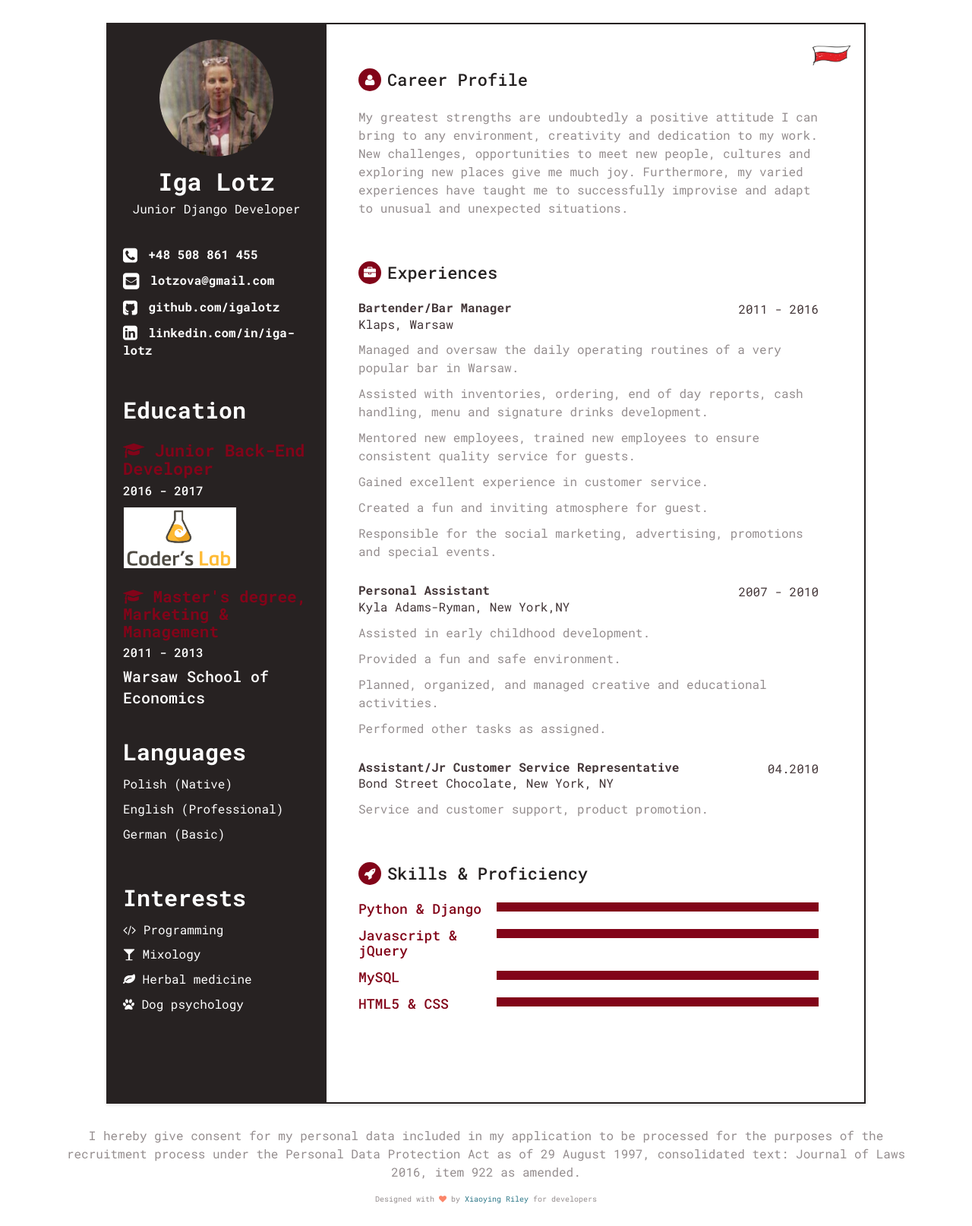
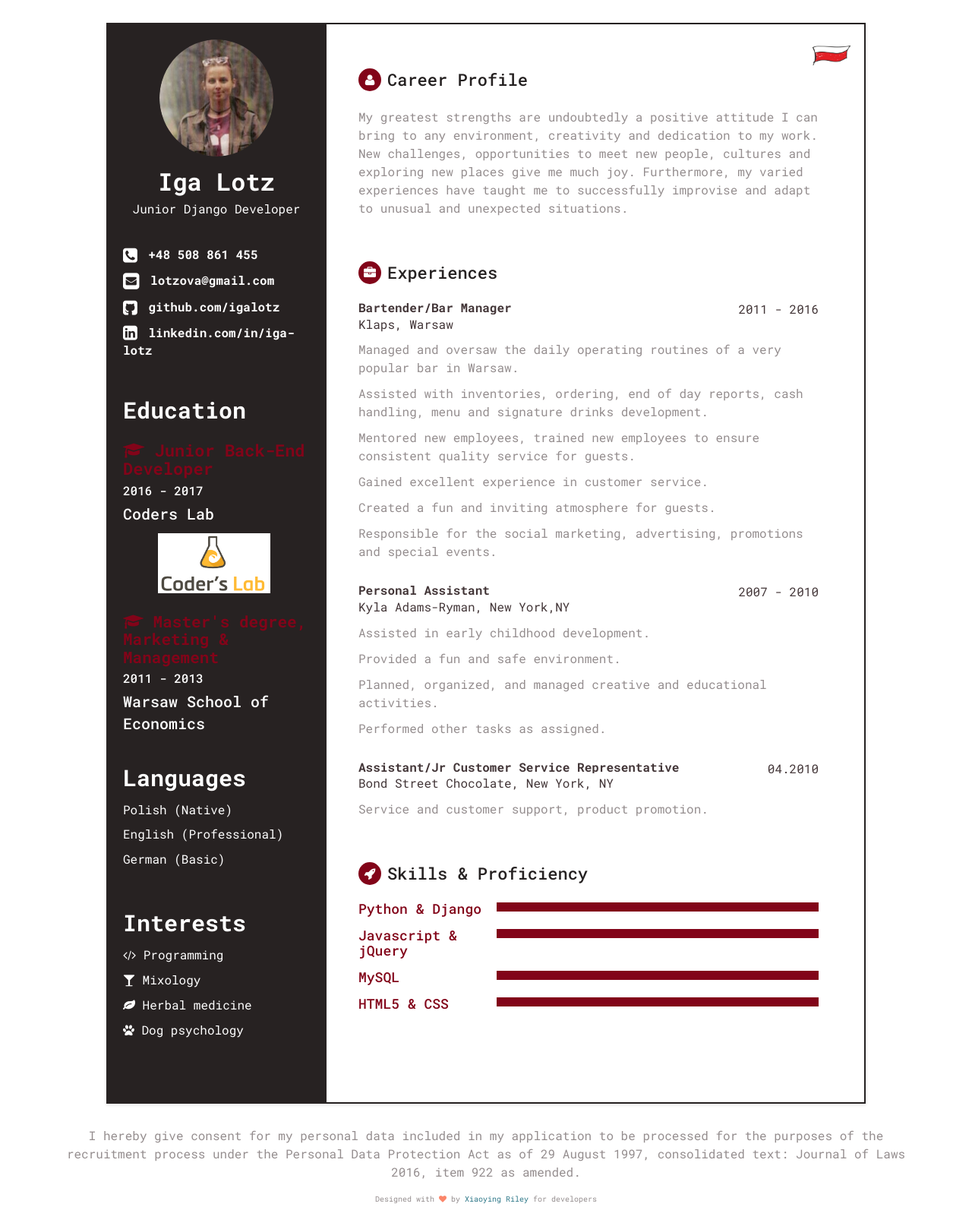
Before and after one commit to igalotz/cv, a Jekyll site: the page built from index.html, in a window 1280 px wide, cut to the strip 0-1614 px from the top of the page. Shown: the whole strip at 76% size. Built offline with Jekyll 4.4.1, drawn with Linux system fonts in a browser that asks for light colours.

Commit message:
corections added

```diff
--- a/_includes/education.html
+++ b/_includes/education.html
@@ -3,6 +3,8 @@
 <div class="item">
     <h4 class="degree"><i class="fa fa-graduation-cap"></i> Junior Back-End Developer</h4>
 <div class="time">2016 - 2017</div>
+<div class="meta">Coders Lab</div>
+
     <img class="logo" src="{{site.baseurl}}/assets/images/coderslab.png"/>
 
 </div><!--//item-->
--- a/_includes/experience.html
+++ b/_includes/experience.html
@@ -14,7 +14,7 @@
                         <p>Assisted with inventories, ordering, end of day reports, cash handling, menu and signature drinks development. </p>
                         <p>Mentored new employees, trained new employees to ensure consistent quality service for guests.</p>
                         <p>Gained excellent experience in customer service.</p>
-                        <p>Created a fun and inviting atmosphere for guest.</p>
+                        <p>Created a fun and inviting atmosphere for guests.</p>
                         <p>Responsible for the social marketing, advertising, promotions and special events.</p>
 
                     </div><!--//details-->
--- a/assets/css/styles.css
+++ b/assets/css/styles.css
@@ -349,6 +349,8 @@ used for profile image
   margin-bottom: 0px;
   margin-top: 10px;
   border: 1px solid #272222;
+  margin-left: 45px;
+
 
 
 }
```
